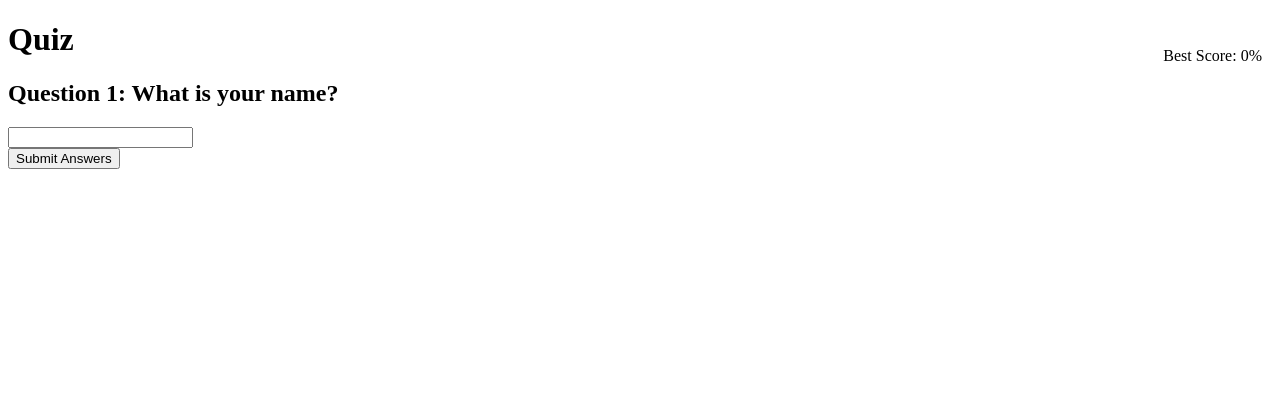
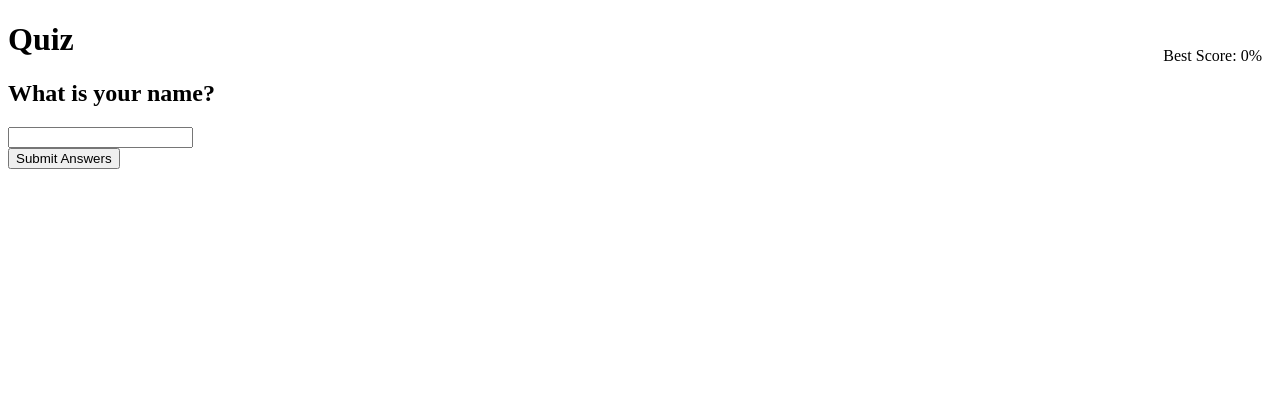
Before and after one commit to FilipRokita/python-ai-quiz, a Flask app: page / in a window 1280 px wide. Shown: the top 420 px of the page. Run offline with Flask 3, Linux system fonts and the light colour scheme.

Commit message:
Refine quiz question header in index.html for clarity

```diff
--- a/templates/index.html
+++ b/templates/index.html
@@ -21,7 +21,7 @@
     <h1>Quiz</h1>
     <form action="/" method="post">
         <!-- Question about the user's name -->
-        <h2>Question 1: What is your name?</h2>
+        <h2>What is your name?</h2>
         <input type="text" name="username" required>
 
         {% for question in questions %}
```
